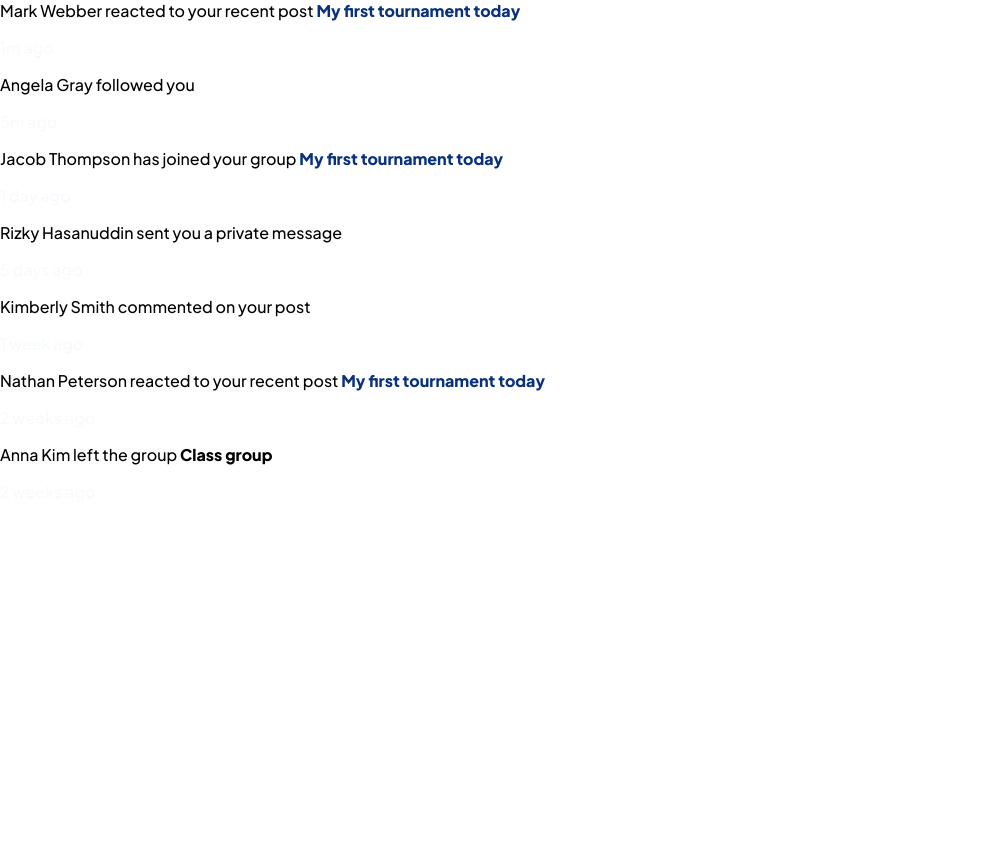
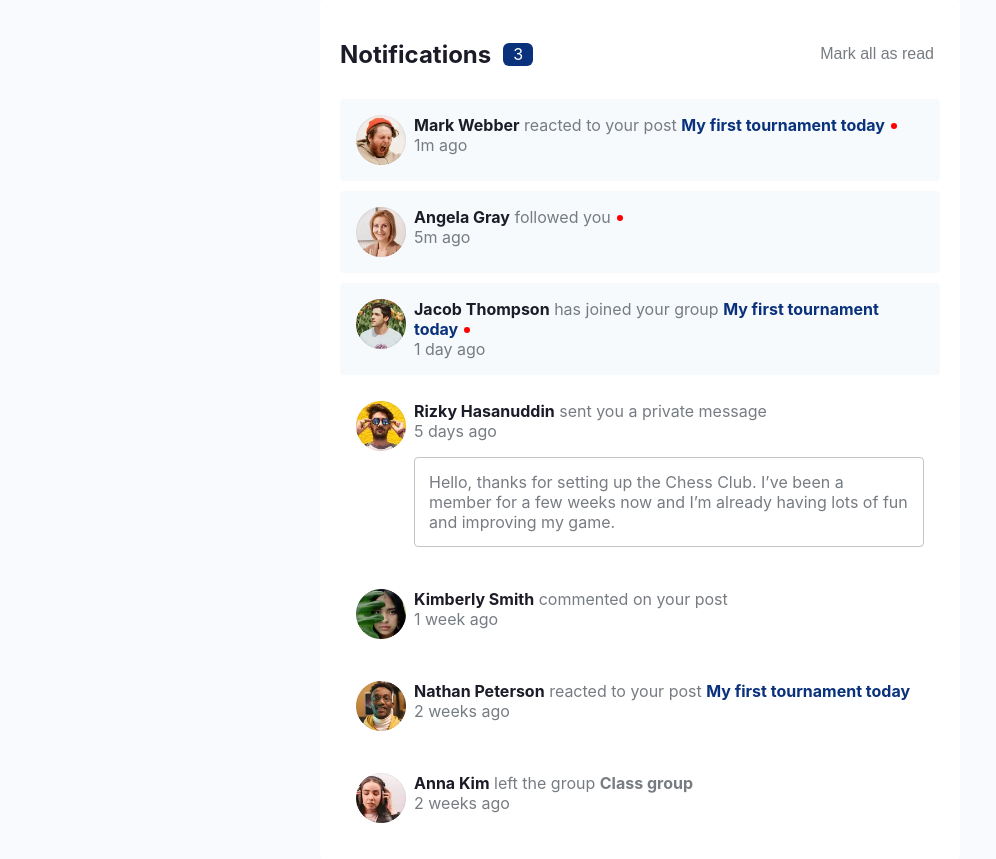
Before and after one commit to UmanIjaz/notifications, a React (Create React App) app: page / in a window 1280 px wide. Shown: the whole page, without its empty margins (0-996 px from the left). Before the commit the page ends 800 px from the top, so only its background shows below. Built offline with nearby package versions, Linux system fonts and the light colour scheme.

Commit message:
style complete

```diff
--- a/src/App.js
+++ b/src/App.js
@@ -1,95 +1,161 @@
-import "./styles/App.css";
+import "./styles/index.css";
 import notifications from "./data.js";
 
 function App() {
-  return <NotificationsList notifications={notifications} />;
+  return (
+    <section id="wrapper">
+      <NotificationsList notifications={notifications} />
+    </section>
+  );
 }
 export default App;
 
 function NotificationsList({ notifications }) {
-  return notifications.map((notification) => {
   return (
+    <div className="notificationsList">
+      <div className="header">
+        <div className="header-content">
+          <h1>Notifications</h1>
+          <span>3</span>
+        </div>
+        <button>Mark all as read</button>
+      </div>
+      {notifications.map((notification) => (
         <NotificationItem key={notification.id} notification={notification} />
+      ))}
+    </div>
   );
-  });
 }
 
 function NotificationItem({ notification }) {
   return (
+    <div
+      className="notificationItem"
+      style={
+        !notification.read
+          ? { background: "hsl(205.71deg 63.64% 97.84%)" }
+          : null
+      }
+    >
+      <UserAvatar img={notification.img} />
       <div>
-      <userAvtar img={notification.img} />
         <NotificationContent
           type={notification.type}
           userName={notification.user}
           time={notification.time}
+          read={notification.read}
         />
+        {notification.type === "private_message" && (
+          <MessagePrev content={notification.content} />
+        )}
+      </div>
     </div>
   );
 }
 
-function userAvtar(img) {
+function UserAvatar({ img }) {
   return (
-    <div>
-      <img src={img} />
+    <div className="userAvatar">
+      <img src={img} className="user-avtar" alt="User Avatar" />
     </div>
   );
 }
 
-function NotificationContent({ type, userName, time }) {
+function MessagePrev({ content }) {
+  return <div className="messagePrev">{content}</div>;
+}
+
+function NotificationContent({ type, userName, time, read }) {
   let message;
 
   switch (type) {
     case "reaction":
       message = (
-        <>
-          {userName} reacted to your recent post{" "}
+        <span>
+          <span>
+            <strong className="user-name">{userName}</strong> reacted to your
+            post{" "}
+          </span>
           <strong style={{ color: "hsl(219, 85%, 26%)" }}>
             My first tournament today
           </strong>
-        </>
+        </span>
       );
       break;
 
     case "follow":
-      message = <>{userName} followed you</>;
+      message = (
+        <span>
+          <span>
+            <strong className="user-name">{userName}</strong> followed you
+          </span>
+        </span>
+      );
       break;
 
     case "group_join":
       message = (
-        <>
-          {userName} has joined your group{" "}
+        <span>
+          <span>
+            <strong className="user-name">{userName}</strong> has joined your
+            group{" "}
+          </span>
           <strong style={{ color: "hsl(219, 85%, 26%)" }}>
             My first tournament today
           </strong>
-        </>
+        </span>
       );
       break;
 
     case "private_message":
-      message = <>{userName} sent you a private message</>;
+      message = (
+        <span>
+          <span>
+            <strong className="user-name">{userName}</strong> sent you a private
+            message
+          </span>
+        </span>
+      );
       break;
 
     case "comment":
-      message = <>{userName} commented on your post</>;
+      message = (
+        <span>
+          <span>
+            <strong className="user-name">{userName}</strong> commented on your
+            post
+          </span>
+        </span>
+      );
       break;
 
     case "group_leave":
       message = (
-        <>
-          {userName} left the group <strong>Class group</strong>
-        </>
+        <span>
+          <span>
+            <strong className="user-name">{userName}</strong> left the group{" "}
+          </span>
+          <strong>Class group</strong>
+        </span>
       );
       break;
 
     default:
-      message = <>There are no notifications for you</>;
+      message = (
+        <span>
+          <span>There are no notifications for you</span>
+        </span>
+      );
       break;
   }
 
   return (
-    <div>
+    <div className="notificationContent">
+      <p>
         {message}
-      <p style={{ color: "hsl(210, 60%, 98%)" }}>{time}</p>
+        {!read && <span className="redDot"></span>}
+      </p>
+      <p>{time}</p>
     </div>
   );
 }
--- a/src/data.js
+++ b/src/data.js
@@ -2,7 +2,7 @@ const notifications = [
   {
     id: 1,
     user: "Mark Webber",
-    img: "/public/assets/avatar-mark-webber.webp",
+    img: "/assets/images/avatar-mark-webber.webp",
     type: "reaction",
     content: "My first tournament today!",
     time: "1m ago",
@@ -11,7 +11,7 @@ const notifications = [
   {
     id: 2,
     user: "Angela Gray",
-    img: "/public/assets/images/avatar-angela-gray.webp",
+    img: "/assets/images/avatar-angela-gray.webp",
     type: "follow",
     content: null,
     time: "5m ago",
@@ -20,7 +20,7 @@ const notifications = [
   {
     id: 3,
     user: "Jacob Thompson",
-    img: "/public/assets/avatar-jacob-thompson.webp",
+    img: "/assets/images/avatar-jacob-thompson.webp",
     type: "group_join",
     content: "Chess Club",
     time: "1 day ago",
@@ -29,7 +29,7 @@ const notifications = [
   {
     id: 4,
     user: "Rizky Hasanuddin",
-    img: "/public/assets/avatar-rizky-hasanuddin.webp",
+    img: "/assets/images/avatar-rizky-hasanuddin.webp",
     type: "private_message",
     content:
       "Hello, thanks for setting up the Chess Club. I’ve been a member for a few weeks now and I’m already having lots of fun and improving my game.",
@@ -39,7 +39,7 @@ const notifications = [
   {
     id: 5,
     user: "Kimberly Smith",
-    img: "/public/assets/avatar-kimberly-smith.webp",
+    img: "/assets/images/avatar-kimberly-smith.webp",
     type: "comment",
     content: "your picture",
     time: "1 week ago",
@@ -48,7 +48,7 @@ const notifications = [
   {
     id: 6,
     user: "Nathan Peterson",
-    img: "/public/assets/avatar-nathan-peterson.webp",
+    img: "/assets/images/avatar-nathan-peterson.webp",
     type: "reaction",
     content: "5 end-game strategies to increase your win rate",
     time: "2 weeks ago",
@@ -57,7 +57,7 @@ const notifications = [
   {
     id: 7,
     user: "Anna Kim",
-    img: "/public/assets/avatar-anna-kim.webp",
+    img: "/assets/images/avatar-anna-kim.webp",
     type: "group_leave",
     content: "Chess Club",
     time: "2 weeks ago",
--- a/src/styles/index.css
+++ b/src/styles/index.css
@@ -1,4 +1,15 @@
 @import "./font.css";
+
+:root {
+  --primary: #0a317b;
+  --primary-dark: #1c1c28;
+  --primary-light: #2e4f8d;
+  --secondary: #f6fafd;
+  --red: #f65351;
+  --white: rgb(249, 250, 254);
+  --grey: #777c82;
+}
+
 body {
   margin: 0;
   font-family: -apple-system, BlinkMacSystemFont, "Segoe UI", "Roboto", "Oxygen",
@@ -6,4 +17,125 @@ body {
     sans-serif;
   -webkit-font-smoothing: antialiased;
   -moz-osx-font-smoothing: grayscale;
+  background: #f9fafe;
+  color: var(--grey);
+  box-sizing: border-box;
 }
+
+.user-name {
+  color: var(--primary-dark);
+}
+
+#wrapper {
+  display: flex;
+  justify-content: center;
+  align-items: center;
+  min-height: 100vh;
+}
+
+.header {
+  display: flex;
+  justify-content: space-between;
+  align-items: center;
+}
+.header h1 {
+  color: var(--primary-dark);
+}
+.header h1:hover {
+  color: var(--primary);
+}
+.header button {
+  background: none;
+  border: none;
+  color: var(--grey);
+  font-size: 1rem;
+  cursor: pointer;
+}
+.header button:hover {
+  color: var(--primary-light);
+}
+.header-content {
+  display: flex;
+  align-items: center;
+  gap: 12px;
+}
+.header-content span {
+  display: flex;
+  align-items: center;
+  justify-content: center;
+  border-radius: 6px;
+  color: #fff;
+  background: var(--primary);
+  padding: 4px;
+  height: 15px;
+  width: 22px;
+}
+
+.notificationsList {
+  display: flex;
+  flex-direction: column;
+  align-items: stretch;
+  width: 100%;
+  max-width: 600px;
+  border-radius: 4px;
+  padding: 20px;
+  gap: 10px;
+  background: #fff;
+}
+
+.notificationItem {
+  display: flex;
+  gap: 0.5rem;
+  border-radius: 4px;
+  padding: 16px;
+  max-width: 100%;
+}
+
+.notificationItem > div {
+  display: flex;
+  flex-direction: column;
+  gap: 1rem;
+}
+
+.user-avtar {
+  width: 50px;
+  height: 50px;
+}
+
+.notificationContent {
+  display: flex;
+  justify-content: center;
+  flex-direction: column;
+  width: 100%;
+}
+
+.notificationContent p {
+  margin: 0;
+  color: var(--grey);
+}
+
+.messageWrapper {
+  display: flex;
+  align-items: center;
+  gap: 6px;
+  /* Add some spacing between text and dot */
+}
+
+.redDot {
+  width: 6px;
+  height: 6px;
+  background-color: red;
+  border-radius: 50%;
+  display: inline-block;
+  /* Ensures the dot remains inline */
+  margin-left: 6px;
+  /* Adds space between text and dot */
+  vertical-align: middle;
+  /* Aligns dot with text */
+}
+
+.messagePrev {
+  border: 1px solid #bfc5c8;
+  border-radius: 4px;
+  padding: 14px;
+}
```
Lines whose indentation alone changed are shown as unchanged.
